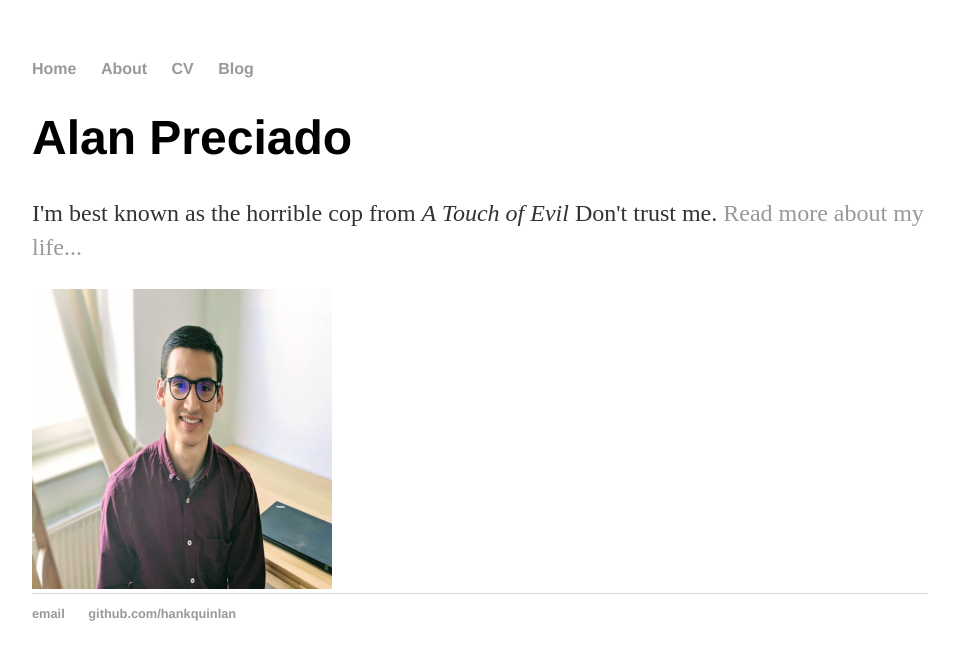
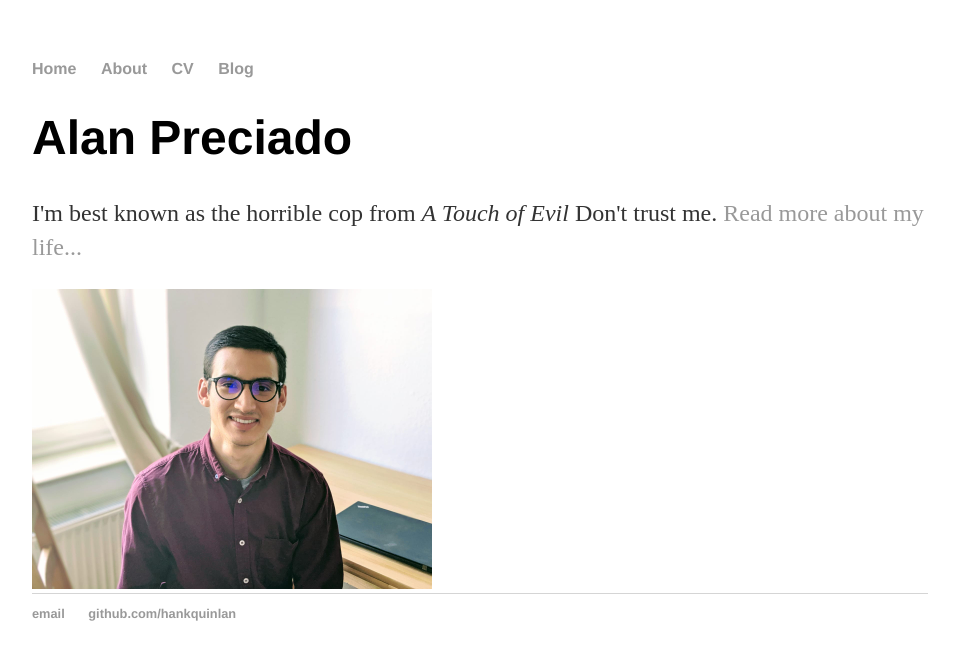
Before and after one commit to agrija9/agrija9.github.io, a Jekyll site: the page built from index.html, in a window 1280 px wide. Shown: the top 660 px of the page, without its empty margins (160-1115 px from the left). Built offline with Jekyll 4.4.1, drawn with Linux system fonts in a browser that asks for light colours.

Commit message:
Update index.html

```diff
--- a/index.html
+++ b/index.html
@@ -5,5 +5,5 @@
 <div class="blurb">
 	<h1>Alan Preciado</h1>
 	<p>I'm best known as the horrible cop from <em>A Touch of Evil</em> Don't trust me. <a href="/about">Read more about my life...</a></p>
-	<img src="images/profile.jpeg" alt="" width="300" height="300" id="hp"/>
+	<img src="images/profile.jpeg" alt="" width="400" height="300" id="hp"/>
 </div><!-- /.blurb -->
```
